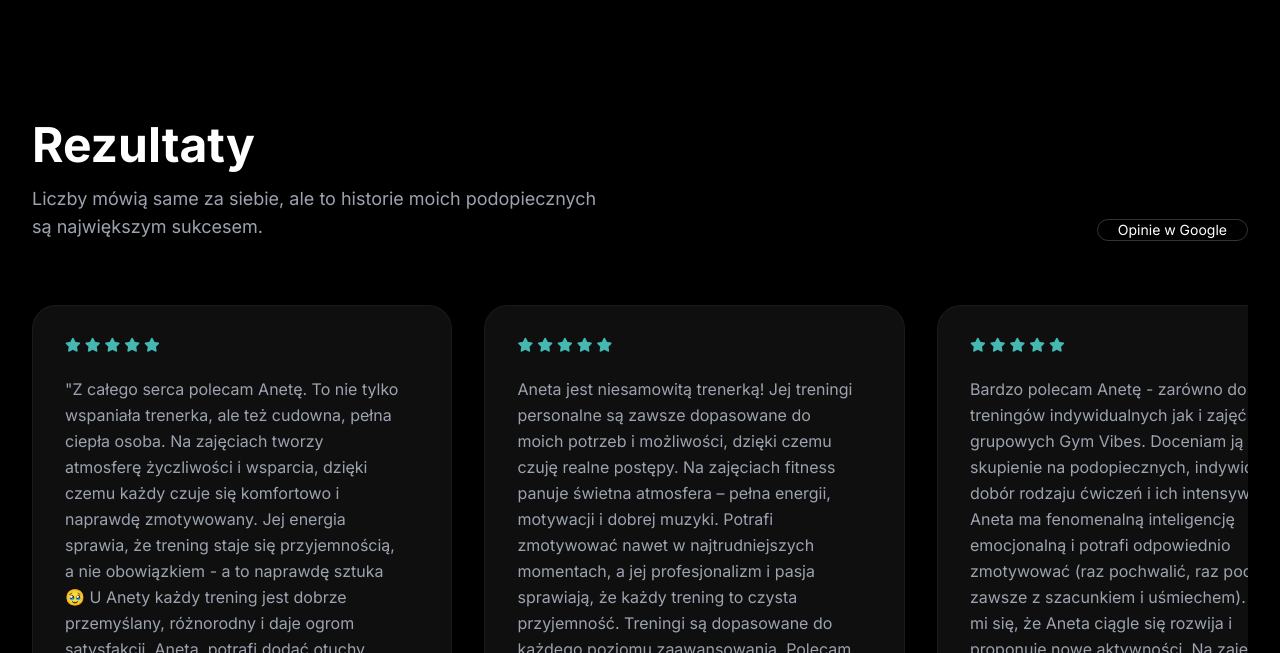
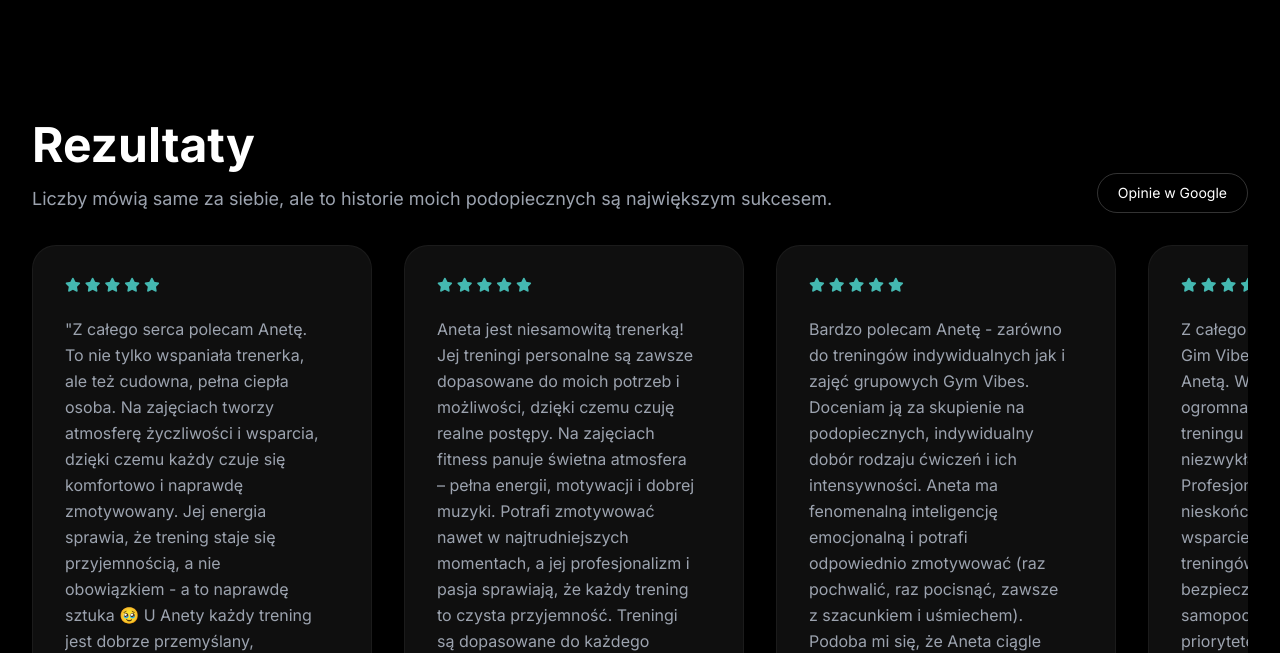
Before and after one commit to chesterxp/gym_vibes, a website built with Vite: page index.html in a window 1280 px wide. Shown: the part 3160-3813 px from the top of the page. Built offline with nearby package versions, Linux system fonts and the light colour scheme; files whose address does not match are found by name.

Commit message:
Added opinions module. v2

```diff
--- a/index.html
+++ b/index.html
@@ -218,19 +218,18 @@
     <section id="rezultaty" class="opinions py-32 bg-primary">
         <div class="max-w-7xl mx-auto px-6 lg:px-8">
 
-            <div class="opinions__top flex flex-col md:flex-row justify-between items-end mb-16 gap-6">
+            <div class="opinions__top flex flex-col md:flex-row justify-between items-end mb-8 gap-6">
                 <div>
                     <h2 class="text-4xl md:text-5xl font-bold mb-4">Rezultaty</h2>
-                    <p id="google-rating-summary" class="text-textMuted text-lg max-w-xl">Liczby mówią same za siebie, ale to historie moich podopiecznych są największym sukcesem.</p>
+                    <p id="google-rating-summary" class="text-textMuted text-lg">Liczby mówią same za siebie, ale to historie moich podopiecznych są największym sukcesem.</p>
                 </div>
-                <div class="flex gap-4">
-                    <a id="google-reviews-link" href="https://www.google.com/search?sa=X&sca_esv=1b2e90cde7e2044e&rlz=1C1GCHA_plPL1183PL1183&biw=2056&bih=1233&sxsrf=ANbL-n47ugiUtqiu-zcBL9AF1V96g3FX-w:1776498394392&q=Aneta%20Zawi%C5%9Blak%20trenerka%20personalna%20doradca%20%C5%BCywieniowy%20Opinie&rflfq=1&num=20&stick=H4sIAAAAAAAAAONgkxI2NTMwNTQ2MzA2MzW2tDQ1MDUy2MDI-IrRzjEvtSRRISqxPPPo7JzEbIWSotS81KLsRIWC1KLi_LzEnLxEhZT8osSU5ESFo3sqyzNT8zLzyysV_Asy8zJTF7FSaAAAUG_HipwAAAA&rldimm=5605136036539950520&tbm=lcl&hl=pl-PL&ved=0CAcQ5foLahcKEwig84me9PaTAxUAAAAAHQAAAAAQBQ#lkt=LocalPoiReviews&arid=Ci9DQUlRQUNvZENodHljRjlvT21WMlRFSm1lVkpITW5ab05FWk9ZWEZXYmxOYVVtYxAB" target="_blank" rel="noopener noreferrer" class="hidden md:inline-flex items-center px-5 rounded-full border border-white/20 text-sm text-white hover:bg-white/10 transition-colors">Opinie w Google</a>
+
+                <div class="opinions__topLink flex gap-4 justify-center">
+                    <a class="md:inline-flex items-center px-5 rounded-full border border-white/20 text-sm text-white hover:bg-white/10 transition-colors" id="google-reviews-link" href="https://www.google.com/search?sa=X&sca_esv=1b2e90cde7e2044e&rlz=1C1GCHA_plPL1183PL1183&biw=2056&bih=1233&sxsrf=ANbL-n47ugiUtqiu-zcBL9AF1V96g3FX-w:1776498394392&q=Aneta%20Zawi%C5%9Blak%20trenerka%20personalna%20doradca%20%C5%BCywieniowy%20Opinie&rflfq=1&num=20&stick=H4sIAAAAAAAAAONgkxI2NTMwNTQ2MzA2MzW2tDQ1MDUy2MDI-IrRzjEvtSRRISqxPPPo7JzEbIWSotS81KLsRIWC1KLi_LzEnLxEhZT8osSU5ESFo3sqyzNT8zLzyysV_Asy8zJTF7FSaAAAUG_HipwAAAA&rldimm=5605136036539950520&tbm=lcl&hl=pl-PL&ved=0CAcQ5foLahcKEwig84me9PaTAxUAAAAAHQAAAAAQBQ#lkt=LocalPoiReviews&arid=Ci9DQUlRQUNvZENodHljRjlvT21WMlRFSm1lVkpITW5ab05FWk9ZWEZXYmxOYVVtYxAB" target="_blank" rel="noopener noreferrer" >Opinie w Google</a>
                     <!-- <button class="w-12 h-12 rounded-full border border-white/20 flex items-center justify-center hover:bg-white/10 transition-colors"><i class="fa-solid fa-chevron-left"></i></button>
                     <button class="w-12 h-12 rounded-full border border-white/20 flex items-center justify-center hover:bg-white/10 transition-colors"><i class="fa-solid fa-chevron-right"></i></button> -->
                 </div>
             </div>
-
-            <div class="opinions__listWrapper grid grid-cols-1 md:grid-cols-2 lg:grid-cols-3 gap-8">
 
             <div class="opinions__list" >
                 <div class="opinions__item glass-card rounded-[24px] p-8 flex flex-col justify-between">
@@ -343,7 +342,7 @@ Jeśli ktoś szuka kogoś, kto naprawdę wierzy w swoich podopiecznych i umie wy
                     <div class="flex items-center gap-4  pt-6">
                         <img src="https://lh3.googleusercontent.com/a-/ALV-UjW_LY6Hf136IHMOjeqJV697aTGeguX7gZgt3LoBBbzHo0MDNezb=s64-c-rp-mo-ba2-br100" class="w-12 h-12 rounded-full object-cover" alt="nordea">
                         <div>
-                                <p class="font-semibold text-white">nordea Ka</p>
+                            <p class="font-semibold text-white">nordea K</p>
                             <p class="text-xs text-textMuted">Treningi personalne</p>
                         </div>
                     </div>
@@ -359,7 +358,7 @@ Jeśli ktoś szuka kogoś, kto naprawdę wierzy w swoich podopiecznych i umie wy
                     <div class="flex items-center gap-4  pt-6">
                         <img src="https://lh3.googleusercontent.com/a/ACg8ocKNSIIU_8UVSBx-Ql2NTHLCW2QmzcxqZdbDHhFP_Jtge8qj3w=s64-c-rp-mo-br100" class="w-12 h-12 rounded-full object-cover" alt="Adrian">
                         <div>
-                                <p class="font-semibold text-white">Adrian Dpt</p>
+                            <p class="font-semibold text-white">Adrian D</p>
                             <p class="text-xs text-textMuted">Treningi personalne</p>
                         </div>
                     </div>
@@ -454,8 +453,6 @@ Jeśli ktoś szuka trenerki, która naprawdę wspiera w osiąganiu celów i potr
                         </div>
                     </div>
                 </div>
-                </div>
-
             </div>
 
         </div>
@@ -945,6 +942,7 @@ Jeśli ktoś szuka trenerki, która naprawdę wspiera w osiąganiu celów i potr
     </section>
 
      <!-- B2B Section -->
+
      <section id="b2b" class="py-32 bg-secondary">
         <div class="max-w-[1400px] mx-auto px-6 lg:px-12">
             <div class="text-center max-w-3xl mx-auto mb-20">
--- a/src/main.ts
+++ b/src/main.ts
@@ -3,10 +3,8 @@ import './style.scss'
 console.log('Gym Vibes');
 
 const init = () => {
-  const isMobileVariant = isMobile();
+  // const isMobileVariant = isMobile();
   addFAQEvents();
-  addOpinionsWidth(isMobileVariant);
-  addReadMoreEvents();
 }
 
 const addFAQEvents = () => {
@@ -22,39 +20,8 @@ const addFAQEvents = () => {
   });
 }
 
-const addOpinionsWidth = (isMobileVariant: boolean) => {
-  const items: NodeListOf<HTMLElement> = document.querySelectorAll('.opinions__item');
-  const length = items.length;
-  const opinionList: HTMLElement | null = document.querySelector('.opinions__list');
-  const itemWidth = isMobileVariant ? 350 : 450;
-
-  if(opinionList) {
-      opinionList.style.width = `${length * itemWidth}px`;
-  }
-
-  items.forEach(item => {
-    item.style.width = `${itemWidth}px`;
-  })
-}
-
-const addReadMoreEvents = () => {
-  const buttons = document.querySelectorAll('.opinions__readMore');
-  buttons.forEach(button => {
-    button.addEventListener('click', () => {
-      const text = button.previousElementSibling;
-      if (text) {
-        text.classList.toggle('hidden');
-      }
-    });
-  });
-}
-
-const isMobile = () => {
-  return window.innerWidth <= 944;
-}
-
+// const isMobile = () => {
+//   return window.innerWidth <= 944;
+// }
 
 init();
-
-// Strona jest prerenderowana jako statyczny HTML w index.html.
-// Ten plik uruchamia pipeline Vite dla CSS (HMR w dev + bundling w build).
--- a/src/style.scss
+++ b/src/style.scss
@@ -53,37 +53,56 @@
     scroll-behavior: smooth;
  }
 
-
- .opinions{
-    &__listWrapper{
-        overflow-x: scroll;
+.opinions{
+    &__list{
+        display: grid;
+        grid-template-columns: repeat(13, minmax(340px, 100%));
+        gap: 2rem;
+        padding-bottom: 2rem;
+        overflow-x: auto;
          -webkit-overflow-scrolling: touch;
     }
-    &__list{
-        display: flex;
-        flex-wrap: nowrap;
-        gap: 2rem;
-        width: auto;
-        padding-bottom: 32px;
-    }
-    &__item{
-        width: 500px;
-    }
+
     &__text{
         max-height: 340px;
         overflow-y: auto;
         padding-right: 16px;
         -webkit-overflow-scrolling: touch;
     }
-    &__readMore{
-        cursor: pointer;
-        color: #44b8b1;
-        font-weight: 500;
-        text-align: center;
-        padding: 16px 0 32px;
-        &:hover{
-            color: #fff;
+
+    &__top{
+        &Link{
+            a{
+                height: 40px;
+                display: flex;
+                justify-content: center;
+                align-items: center;
+            }
+        }
+    }
+    //  &__readMore{
+    //     cursor: pointer;
+    //     color: #44b8b1;
+    //     font-weight: 500;
+    //     text-align: center;
+    //     padding: 16px 0 32px;
+    //     &:hover{
+    //         color: #fff;
+    //     }
+    // }
+}
+
+@media (max-width: 944px) {
+    .opinions{
+        &__list{
+            grid-template-columns: repeat(7, minmax(313px, 100%));
         }
 
+        &__top{
+            &Link{
+                width: 100%;
+                align-items: center;
+            }
+        }
     }
- }
+}
```
Also changed, not shown: 1 other file. Lines whose indentation alone changed are shown as unchanged.
